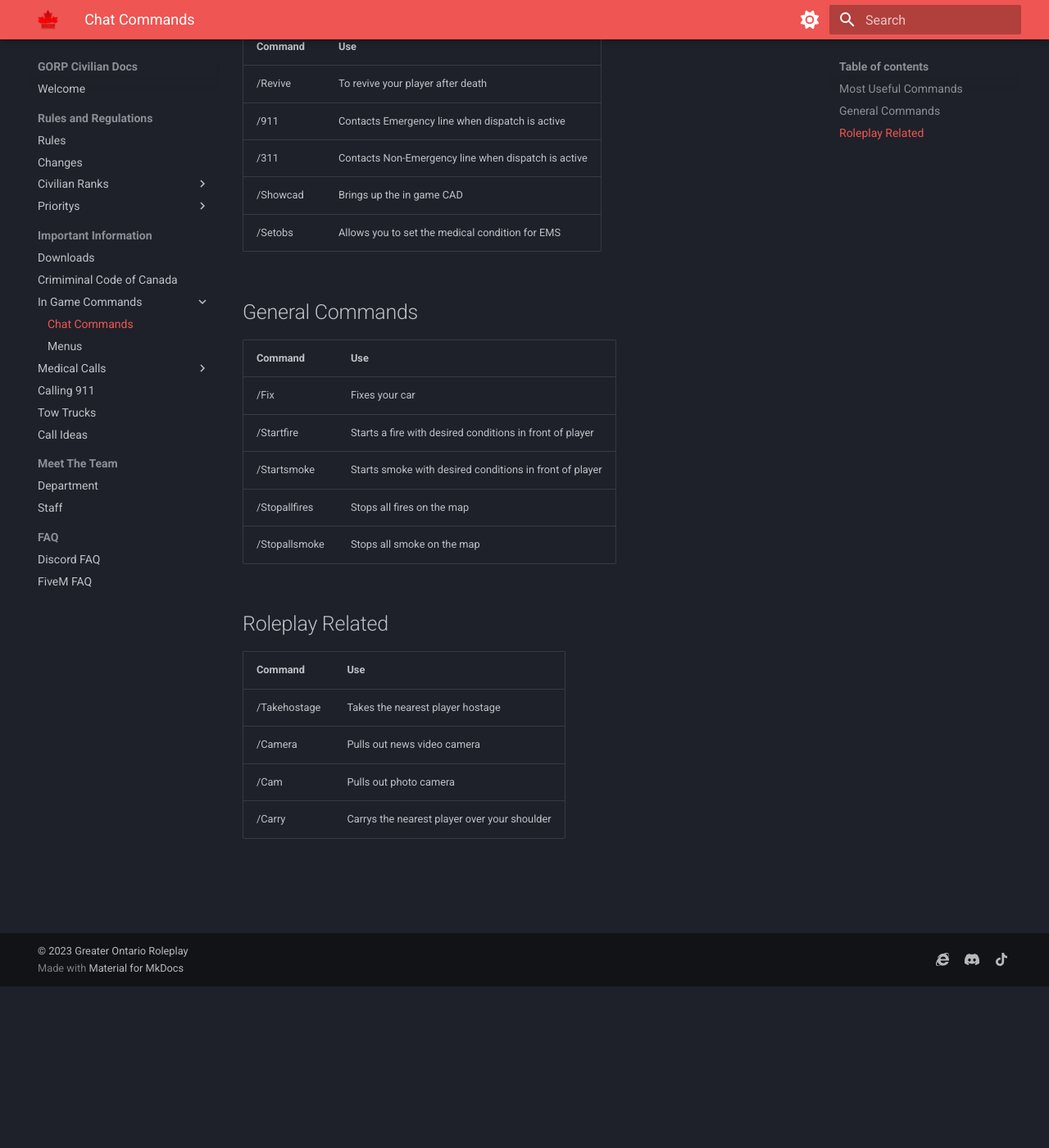
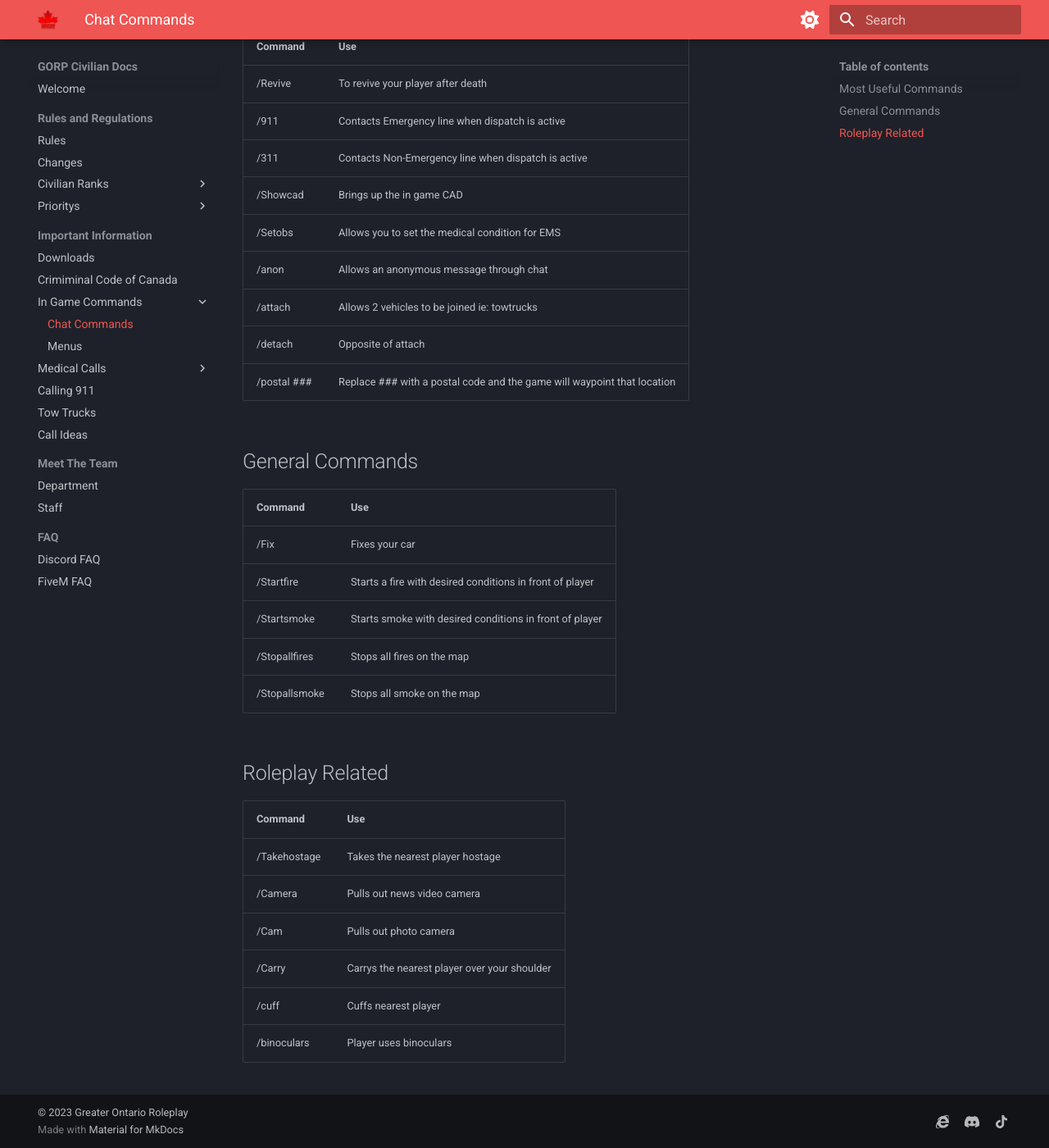
Before and after one commit to deathstryder/GORP-Civilian-Documents, an MkDocs documentation site: the page built from docs/Important/Com/chat.md, in a window 1280 px wide and 1400 px high, scrolled down 197 px. Shown: the whole window at 82% size. Built offline with MkDocs 1.6.1 and Material for MkDocs 9.7.7, drawn with Linux system fonts in a browser that asks for light colours.

Commit message:
update commands

```diff
--- a/docs/Important/Com/chat.md
+++ b/docs/Important/Com/chat.md
@@ -9,6 +9,10 @@ Command      |Use
 /311         |Contacts Non-Emergency line when dispatch is active
 /Showcad     |Brings up the in game CAD
 /Setobs      |Allows you to set the medical condition for EMS
+/anon        |Allows an anonymous message through chat
+/attach      |Allows 2 vehicles to be joined ie: towtrucks
+/detach      |Opposite of attach
+/postal ###  |Replace ### with a postal code and the game will waypoint that location
 
 ## General Commands
 Command      |Use
@@ -26,3 +30,5 @@ Command      |Use
 /Camera      |Pulls out news video camera
 /Cam         |Pulls out photo camera
 /Carry       |Carrys the nearest player over  your shoulder
+/cuff        |Cuffs nearest player
+/binoculars  |Player uses binoculars
```
Also changed, not shown: docs/Welcome.md (deleted, +0 -7 lines), docs/index.md (+6 -2 lines), Readme.txt.
